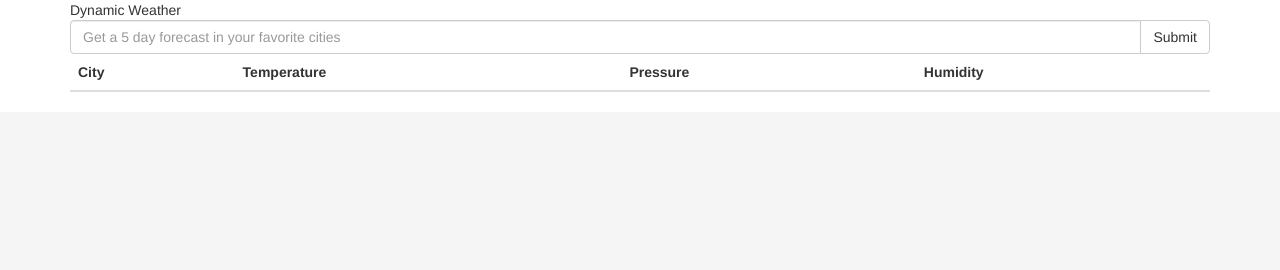
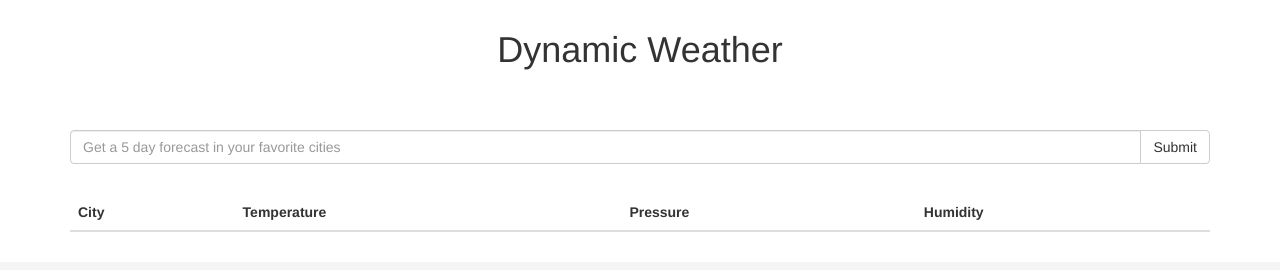
Before and after one commit to BuddhaTheChef/dynamic-weather, a React app: page / in a window 1280 px wide. Built offline with nearby package versions, Linux system fonts and the light colour scheme.

Commit message:
changed layout of main component

```diff
--- a/src/App.css
+++ b/src/App.css
@@ -1,3 +1,12 @@
 html {
   background-color: whitesmoke;
 }
+
+.main-title {
+  margin: 30px 0px 60px 0px;
+  text-align: center;
+}
+
+.main-table {
+  margin: 30px 0px 30px 0px;
+}
--- a/src/components/app.js
+++ b/src/components/app.js
@@ -7,7 +7,7 @@ class App extends Component {
   render() {
     return (
       <div>
-        Dynamic Weather
+        <h1 className="main-title">Dynamic Weather</h1>
         <SearchBar />
         <WeatherList />
       </div>
--- a/src/containers/weather_list.js
+++ b/src/containers/weather_list.js
@@ -15,7 +15,7 @@ class WeatherList extends Component {
 
   render() {
     return (
-      <table className="table table-hover">
+      <table className="table table-hover main-table">
         <thead>
           <tr>
             <th>City</th>
```
